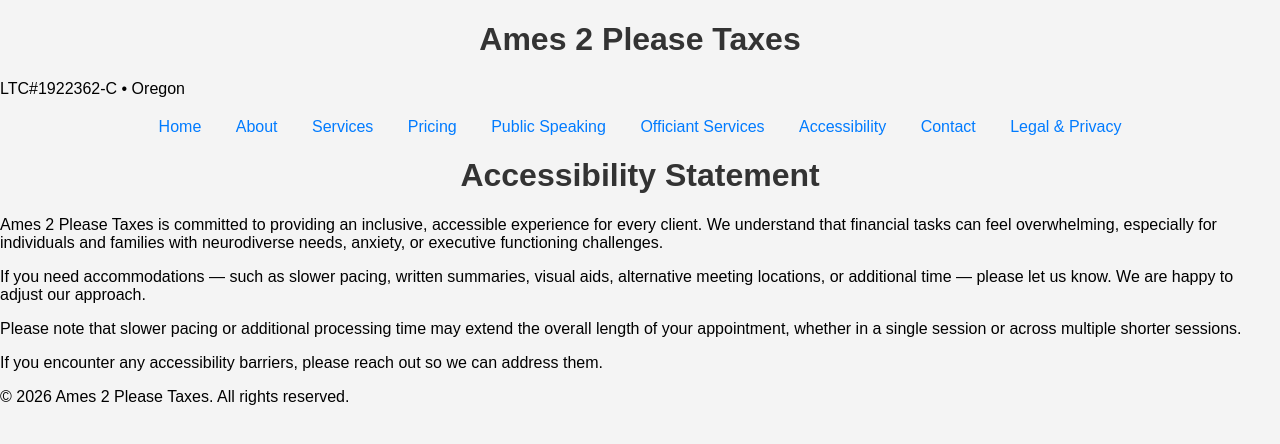
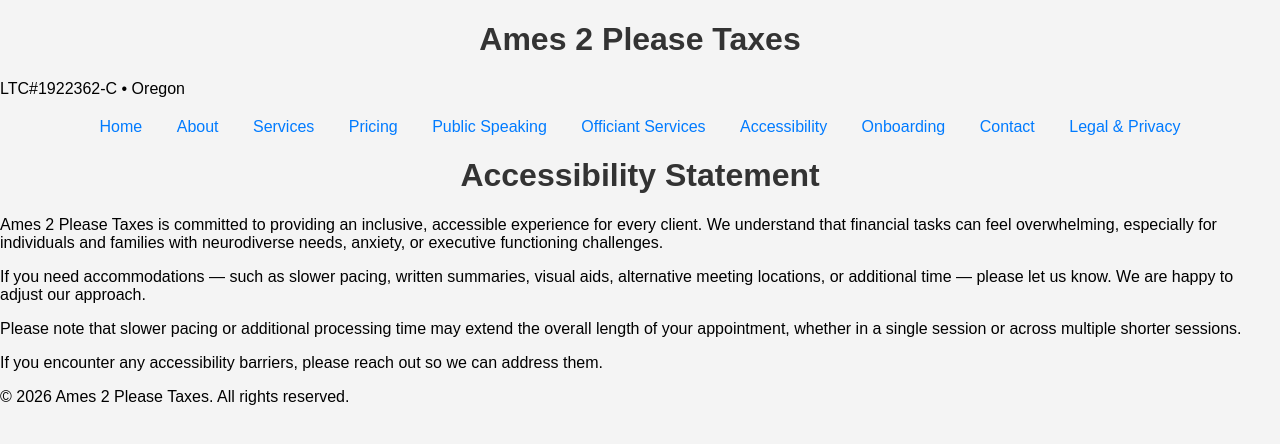
Before and after one commit to A2PTaxes/A2PTaxes.github.io, a plain HTML site: page accessibility.html in a window 1280 px wide. Drawn offline with Linux system fonts and the light colour scheme.

Commit message:
Update accessibility.html

```diff
--- a/accessibility.html
+++ b/accessibility.html
@@ -12,7 +12,7 @@
   <header>
     <h1>Ames 2 Please Taxes</h1>
     <p>LTC#1922362-C • Oregon</p>
-    <nav>
+   <nav>
   <a href="index.html">Home</a>
   <a href="about.html">About</a>
   <a href="services.html">Services</a>
@@ -20,6 +20,7 @@
   <a href="speaking.html">Public Speaking</a>
   <a href="officiant.html">Officiant Services</a>
   <a href="accessibility.html">Accessibility</a>
+  <a href="onboarding.html">Onboarding</a>
   <a href="contact.html">Contact</a>
   <a href="legal.html">Legal & Privacy</a>
 </nav>
```
